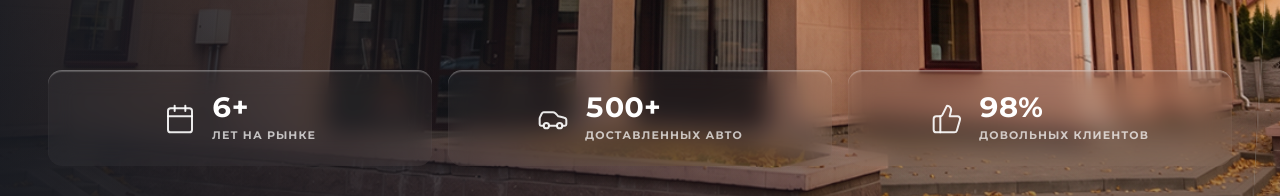
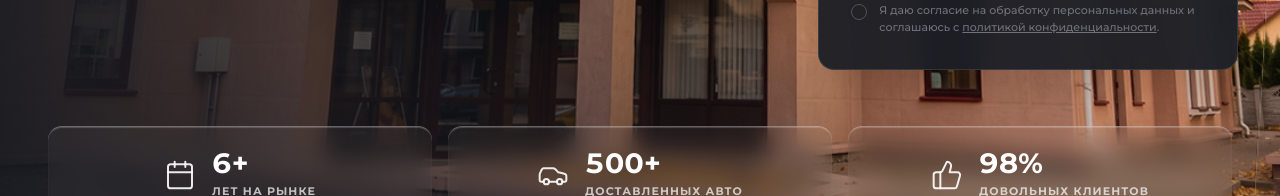
Before and after one commit to tymursoseliia/new-sait-sport-tech, a Next.js app: page / in a window 1280 px wide. Shown: the part 756-952 px from the top of the page. Built offline with nearby package versions, Linux system fonts and the light colour scheme; no server answers; the database is empty; a web font is replaced by a local one.

Commit message:
Adjust Hero section layout: raise content and stats higher

```diff
--- a/src/app/HomeClient.tsx
+++ b/src/app/HomeClient.tsx
@@ -84,7 +84,7 @@ export default function HomeClient({ cars, reviews, photoReviews }: HomeClientPr
   return (
     <div className="flex flex-col">
       {/* HERO БЛОК */}
-      <section className="relative min-h-[100svh] flex flex-col justify-center pb-6 md:pb-12 text-white overflow-hidden">
+      <section className="relative min-h-[100svh] flex flex-col justify-start pt-24 sm:pt-28 md:pt-32 lg:pt-40 pb-6 md:pb-12 text-white overflow-hidden">
         {/* ПЕРЕКЛЮЧАТЕЛЬ: Измените USE_VIDEO на true когда загрузите видео */}
         {(() => {
           const USE_VIDEO = false; // ← Измените на true когда загрузите hero-video.mp4
@@ -104,7 +104,7 @@ export default function HomeClient({ cars, reviews, photoReviews }: HomeClientPr
           );
         })()}
 
-        <div className="container-custom relative z-10 w-full mt-12 sm:mt-16 lg:mt-20">
+        <div className="container-custom relative z-10 w-full">
           <div className="flex flex-col lg:flex-row items-start justify-between gap-10 lg:gap-14 w-full">
             <motion.div
               initial={{ opacity: 0, y: 30 }}
@@ -160,7 +160,7 @@ export default function HomeClient({ cars, reviews, photoReviews }: HomeClientPr
             </motion.div>
           </div>
 
-          <div className="grid grid-cols-1 md:grid-cols-3 gap-3 md:gap-4 mt-12 md:mt-16 lg:mt-20 w-full mx-auto md:mx-0">
+          <div className="grid grid-cols-1 md:grid-cols-3 gap-3 md:gap-4 mt-10 md:mt-12 lg:mt-14 w-full mx-auto md:mx-0">
             {[
               { num: 6, suffix: '+', text: t('hero.years'), icon: Calendar },
               { num: 500, suffix: '+', text: t('hero.cars'), icon: Car },
```
